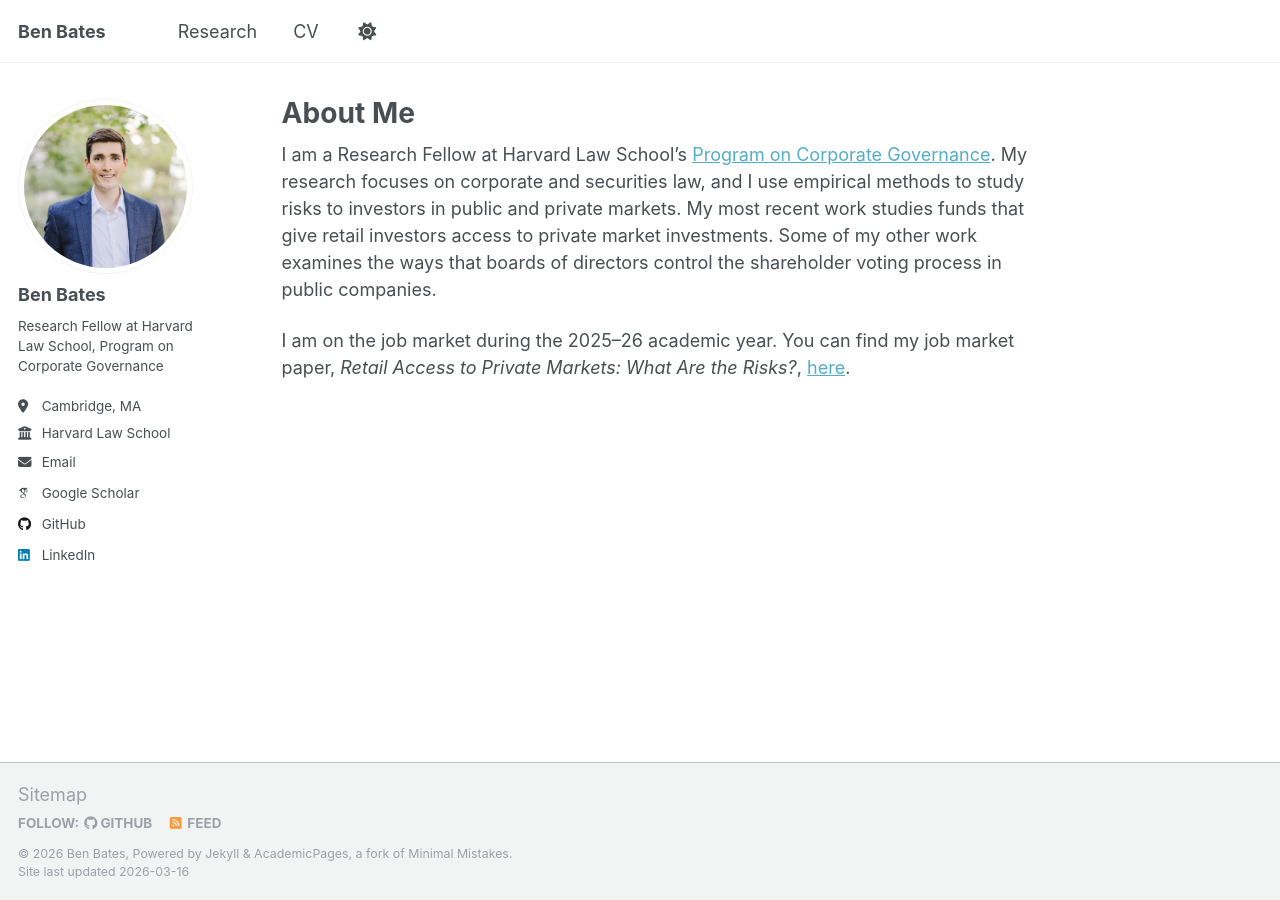
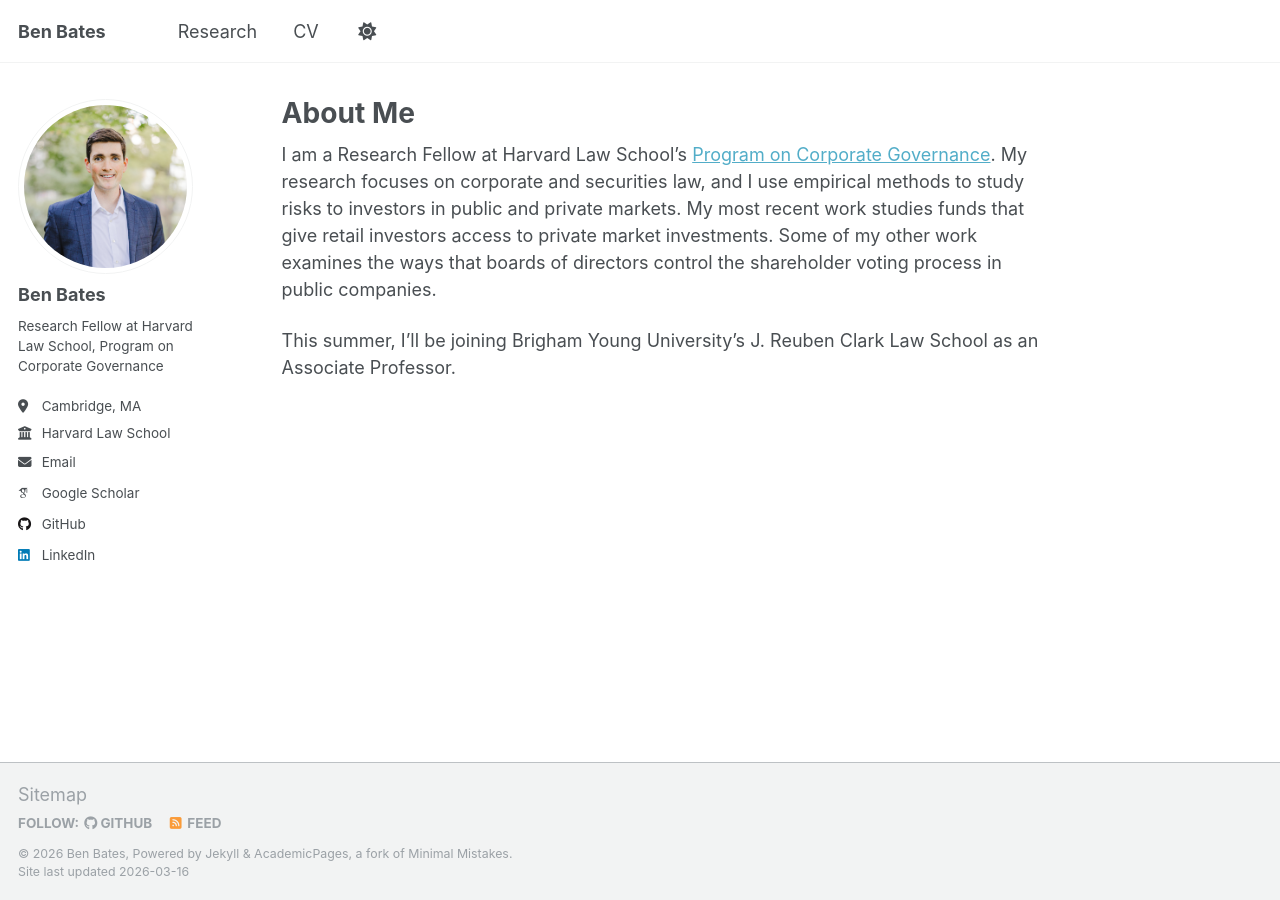
Before and after one commit to ben-bates/ben-bates.github.io, a Jekyll site: the page built from _pages/about.md, in a window 1280 px wide. Built offline with Jekyll 4.4.1, drawn with Linux system fonts in a browser that asks for light colours; some web fonts are replaced; a script that is not in the unit is left out.

Commit message:
Revise about page with new academic position
Updated current position and added upcoming role at BYU.

```diff
--- a/_pages/about.md
+++ b/_pages/about.md
@@ -9,4 +9,4 @@ redirect_from:
 
 I am a Research Fellow at Harvard Law School's [Program on Corporate Governance](https://pcg.law.harvard.edu/). My research focuses on corporate and securities law, and I use empirical methods to study risks to investors in public and private markets. My most recent work studies funds that give retail investors access to private market investments. Some of my other work examines the ways that boards of directors control the shareholder voting process in public companies.
 
-I am on the job market during the 2025--26 academic year. You can find my job market paper, *Retail Access to Private Markets: What Are the Risks?*, [here](https://ben-bates.github.io/files/Bates - Retail Access to Private Markets.pdf).
+This summer, I'll be joining Brigham Young University's J. Reuben Clark Law School as an Associate Professor.
```
